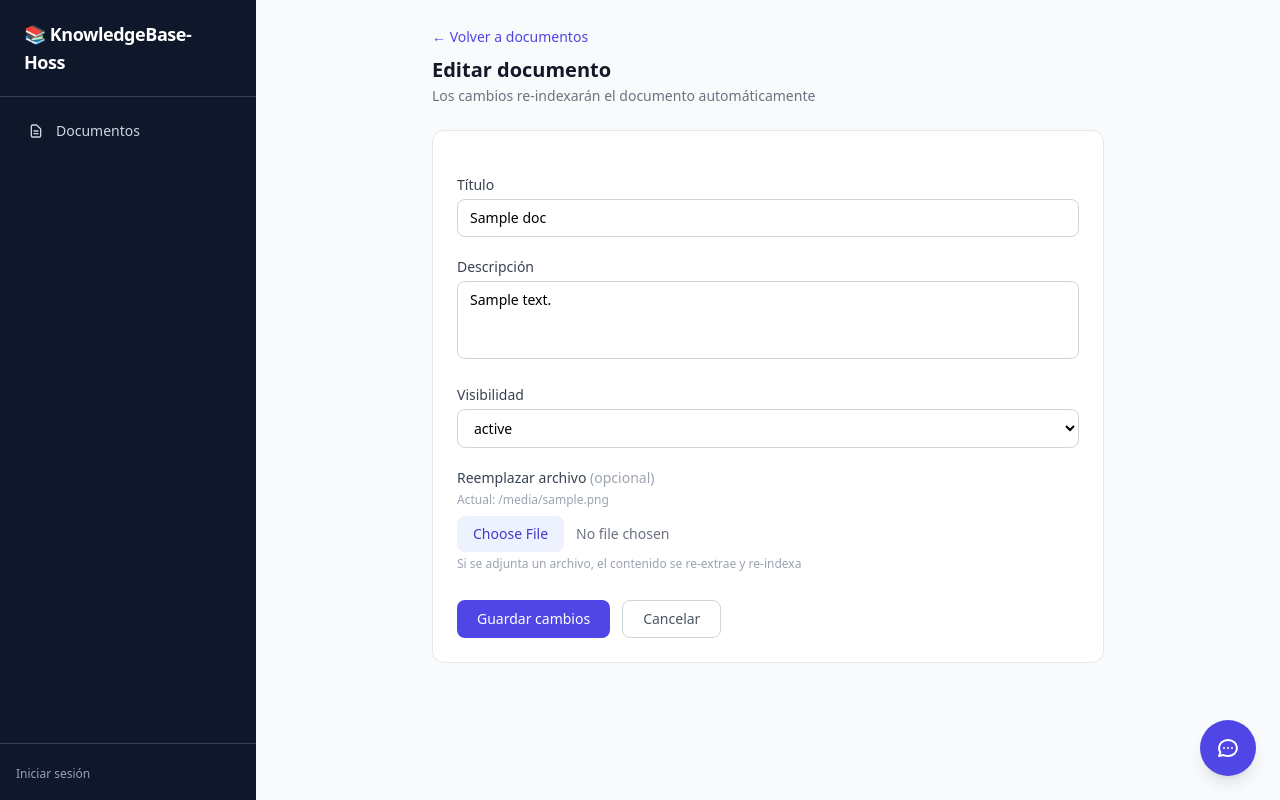
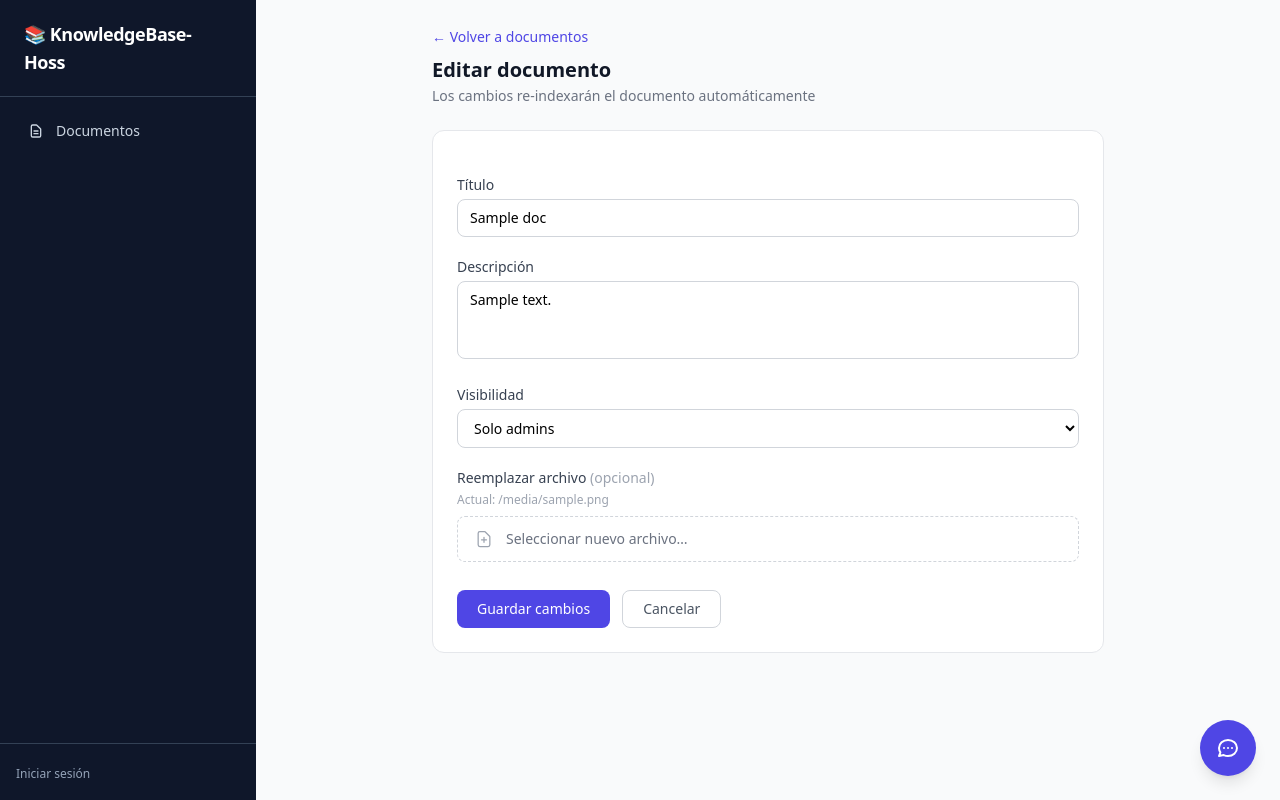
Before and after one commit to sistemashoss-bit/KnowledgeBaseHoss, a Python web app: template app/templates/documents/edit.html in a window 1280 px wide. Run offline with Jinja, Linux system fonts and the light colour scheme; the template is opened without the code that fills it: most values are stand-ins (such as "Sample title", 1, 10 or a date in 2020); some libraries are stand-ins or nearby versions.

Commit message:
dockerfile

```diff
--- a/app/templates/documents/edit.html
+++ b/app/templates/documents/edit.html
@@ -2,9 +2,103 @@
 {% block title %}Editar documento{% endblock %}
 
 {% block content %}
-<div class="flex-1 overflow-y-auto p-6">
+<div class="flex-1 overflow-y-auto p-6"
+     x-data="{
+       saving: false,
+       newFile: '',
+       steps: [],
+       step: 0,
+       begin() {
+         if (this.newFile) {
+           this.steps = [
+             { label: 'Subiendo archivo nuevo',        sub: 'Reemplazando en Wasabi…' },
+             { label: 'Extrayendo texto del documento', sub: 'Analizando el contenido…' },
+             { label: 'Re-indexando en búsqueda',      sub: 'Actualizando OpenSearch…' }
+           ];
+         } else {
+           this.steps = [
+             { label: 'Guardando cambios',    sub: 'Actualizando metadatos…' },
+             { label: 'Actualizando índice',  sub: 'Sincronizando con OpenSearch…' }
+           ];
+         }
+         this.step = 0;
+         this.saving = true;
+         setTimeout(() => this.step = 1, this.newFile ? 2000 : 800);
+         if (this.newFile) setTimeout(() => this.step = 2, 5500);
+       }
+     }">
+
+  <!-- ── Save progress overlay ────────────────────────────────────────────── -->
+  <div x-show="saving" x-cloak
+       class="fixed inset-0 z-50 flex items-center justify-center"
+       style="background: rgba(15,23,42,0.65); backdrop-filter: blur(4px);">
+    <div class="bg-white rounded-2xl shadow-2xl w-80 overflow-hidden">
+
+      <!-- Progress bar -->
+      <div class="h-1.5 bg-gray-100 relative overflow-hidden">
+        <div class="absolute inset-y-0 left-0 bg-indigo-500 rounded-full transition-all duration-700 ease-out"
+             :style="'width:' + (steps.length === 2
+               ? (step === 0 ? '25' : '70')
+               : (step === 0 ? '20' : step === 1 ? '55' : '82')) + '%'"></div>
+        <div class="absolute inset-0 bg-gradient-to-r from-transparent via-white/50 to-transparent"
+             style="animation: shimmer 1.6s ease-in-out infinite; background-size: 200% 100%;"></div>
+      </div>
+
+      <div class="p-6">
+        <!-- Icon -->
+        <div class="w-14 h-14 mx-auto rounded-full bg-indigo-50 flex items-center justify-center mb-5">
+          <svg class="w-7 h-7 text-indigo-600 animate-pulse" fill="none" stroke="currentColor" viewBox="0 0 24 24">
+            <path stroke-linecap="round" stroke-linejoin="round" stroke-width="1.5"
+                  d="M11 5H6a2 2 0 00-2 2v11a2 2 0 002 2h11a2 2 0 002-2v-5m-1.414-9.414a2 2 0 112.828 2.828L11.828 15H9v-2.828l8.586-8.586z"/>
+          </svg>
+        </div>
+
+        <h3 class="text-sm font-semibold text-gray-900 text-center mb-1">Actualizando documento</h3>
+        <p class="text-xs text-gray-400 text-center mb-6">{{ doc.title }}</p>
+
+        <!-- Steps -->
+        <ol class="space-y-3">
+          <template x-for="(s, i) in steps" :key="i">
+            <li class="flex items-start gap-3">
+              <div class="shrink-0 w-6 h-6 rounded-full flex items-center justify-center mt-0.5 transition-colors duration-300"
+                   :class="i < step ? 'bg-green-100' : i === step ? 'bg-indigo-100' : 'bg-gray-100'">
+
+                <template x-if="i < step">
+                  <svg class="w-3.5 h-3.5 text-green-600" fill="none" stroke="currentColor" viewBox="0 0 24 24">
+                    <path stroke-linecap="round" stroke-linejoin="round" stroke-width="2.5" d="M5 13l4 4L19 7"/>
+                  </svg>
+                </template>
+
+                <template x-if="i === step">
+                  <svg class="w-3.5 h-3.5 text-indigo-600 animate-spin" fill="none" viewBox="0 0 24 24">
+                    <circle class="opacity-20" cx="12" cy="12" r="10" stroke="currentColor" stroke-width="4"/>
+                    <path class="opacity-80" fill="currentColor" d="M4 12a8 8 0 018-8V0C5.373 0 0 5.373 0 12h4z"/>
+                  </svg>
+                </template>
+
+                <template x-if="i > step">
+                  <span class="w-2 h-2 rounded-full bg-gray-300"></span>
+                </template>
+              </div>
+
+              <div>
+                <p class="text-xs font-medium transition-colors duration-300"
+                   :class="i < step ? 'text-green-700' : i === step ? 'text-indigo-700' : 'text-gray-400'"
+                   x-text="s.label"></p>
+                <p class="text-xs text-gray-400 mt-0.5 transition-opacity duration-300"
+                   x-show="i === step" x-text="s.sub"></p>
+              </div>
+            </li>
+          </template>
+        </ol>
+
+        <p class="text-xs text-gray-400 text-center mt-5">No cierres esta ventana</p>
+      </div>
+    </div>
+  </div>
+  <!-- ──────────────────────────────────────────────────────────────────────── -->
+
   <div class="max-w-2xl mx-auto">
-
     <div class="mb-6">
       <a href="/documents/" class="text-sm text-indigo-600 hover:text-indigo-500">← Volver a documentos</a>
       <h1 class="text-xl font-bold text-gray-900 mt-2">Editar documento</h1>
@@ -12,6 +106,7 @@
     </div>
 
     <form method="post" action="/documents/{{ doc.id }}/edit" enctype="multipart/form-data"
+          @submit="begin()"
           class="bg-white rounded-xl border border-gray-200 p-6 space-y-5">
       <input type="hidden" name="csrf_token" value="{{ csrf_token }}" />
 
@@ -32,24 +127,44 @@
         <select name="status"
                 class="w-full px-3 py-2 border border-gray-300 rounded-lg text-sm focus:outline-none focus:border-indigo-500 bg-white">
           {% for s in statuses %}
-          <option value="{{ s }}" {{ 'selected' if s == doc.status }}>{{ s }}</option>
+          <option value="{{ s }}" {{ 'selected' if s == doc.status }}>
+            {% if s == "public" %}Público (sin login)
+            {% elif s == "employee" %}Empleados
+            {% else %}Solo admins{% endif %}
+          </option>
           {% endfor %}
         </select>
       </div>
 
+      <!-- File replacement -->
       <div>
         <label class="block text-sm font-medium text-gray-700 mb-1">
           Reemplazar archivo <span class="text-gray-400 font-normal">(opcional)</span>
         </label>
         <p class="text-xs text-gray-400 mb-2">Actual: <span class="font-medium">{{ doc.filename }}</span></p>
-        <input type="file" name="file"
-               class="block text-sm text-gray-500 file:mr-3 file:py-2 file:px-4 file:rounded-lg file:border-0 file:text-sm file:font-medium file:bg-indigo-50 file:text-indigo-700 hover:file:bg-indigo-100 cursor-pointer" />
-        <p class="text-xs text-gray-400 mt-1">Si se adjunta un archivo, el contenido se re-extrae y re-indexa</p>
+
+        <label class="flex items-center gap-3 px-4 py-3 border border-dashed border-gray-300 rounded-lg cursor-pointer hover:border-indigo-400 hover:bg-indigo-50 transition-colors"
+               :class="newFile ? 'border-indigo-400 bg-indigo-50' : ''">
+          <svg class="w-5 h-5 shrink-0" :class="newFile ? 'text-indigo-500' : 'text-gray-400'" fill="none" stroke="currentColor" viewBox="0 0 24 24">
+            <path stroke-linecap="round" stroke-linejoin="round" stroke-width="1.5"
+                  d="M9 13h6m-3-3v6m5 5H7a2 2 0 01-2-2V5a2 2 0 012-2h5.586a1 1 0 01.707.293l5.414 5.414a1 1 0 01.293.707V19a2 2 0 01-2 2z"/>
+          </svg>
+          <span class="text-sm" :class="newFile ? 'text-indigo-600 font-medium' : 'text-gray-500'">
+            <span x-show="!newFile">Seleccionar nuevo archivo…</span>
+            <span x-show="newFile" x-text="newFile"></span>
+          </span>
+          <input type="file" name="file" class="hidden"
+                 @change="newFile = $event.target.files[0]?.name || ''" />
+        </label>
+        <p class="text-xs text-gray-400 mt-1.5" x-show="newFile">
+          El contenido se re-extrae y re-indexa automáticamente.
+        </p>
       </div>
 
       <div class="flex gap-3 pt-2">
         <button type="submit"
-                class="px-5 py-2 bg-indigo-600 hover:bg-indigo-500 text-white rounded-lg text-sm font-medium transition-colors">
+                :disabled="saving"
+                class="px-5 py-2 bg-indigo-600 hover:bg-indigo-500 disabled:bg-indigo-300 text-white rounded-lg text-sm font-medium transition-colors">
           Guardar cambios
         </button>
         <a href="/documents/"
@@ -58,7 +173,14 @@
         </a>
       </div>
     </form>
-
   </div>
 </div>
+
+<style>
+  [x-cloak] { display: none !important; }
+  @keyframes shimmer {
+    0%   { transform: translateX(-100%); }
+    100% { transform: translateX(200%); }
+  }
+</style>
 {% endblock %}
```
Also changed, not shown: README.md, 3 other files.
